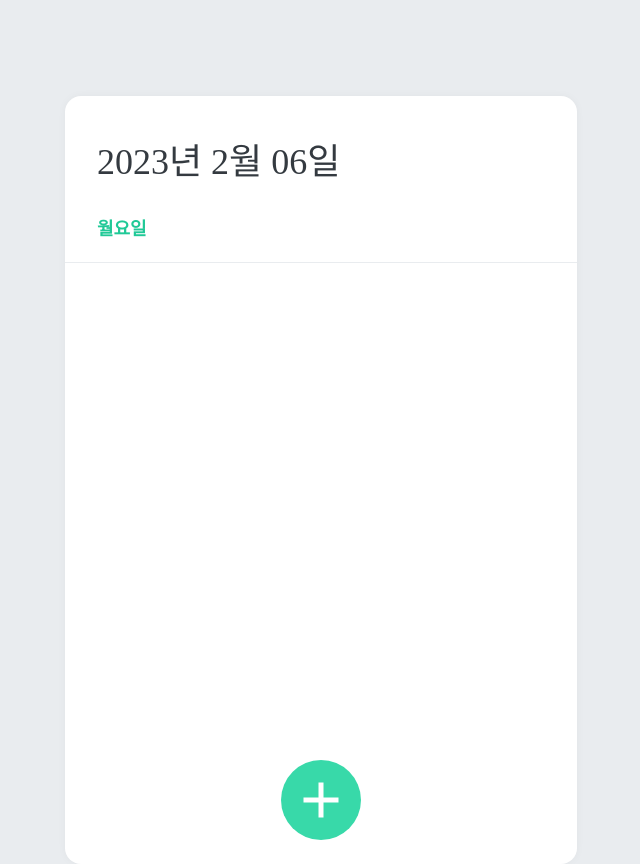
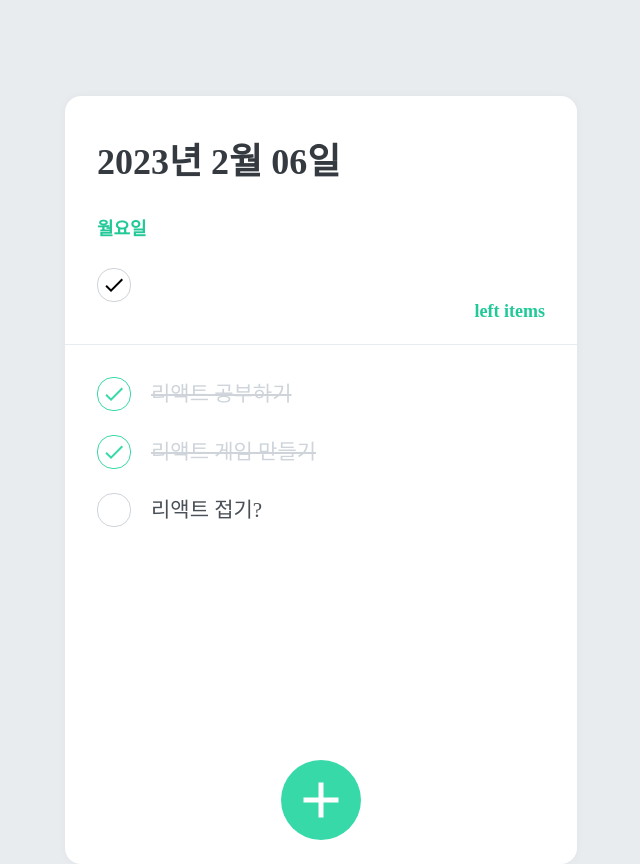
Before and after one commit to S-hee-sung/JS-Game, a React (Create React App) app in the folder todo-project/: page / in a window 1280 px wide. Shown: the whole page, without its empty margins (319-959 px from the left). Built offline with nearby package versions, Linux system fonts and the light colour scheme.

Commit message:
02.06 1차 수정

```diff
--- a/todo-project/public/index.html
+++ b/todo-project/public/index.html
@@ -1,5 +1,5 @@
 <!DOCTYPE html>
-<html lang="en">
+<html lang="ko">
   <head>
     <meta charset="utf-8" />
     <link rel="icon" href="%PUBLIC_URL%/favicon.ico" />
--- a/todo-project/src/App.js
+++ b/todo-project/src/App.js
@@ -19,21 +19,21 @@ const GlobalStyle = createGlobalStyle`
 
 function App() {
   const [todos, setTodos] = useState([
-    // {
-    //   id: 1,
-    //   text: '수업 교안 작성하기',
-    //   checked: true
-    // },
-    // {
-    //   id: 2,
-    //   text: '시험 채점하기',
-    //   checked: true
-    // },
-    // {
-    //   id: 3,
-    //   text: '단계별 실습 예제 만들기',
-    //   checked: false
-    // }
+    {
+      id: 1,
+      text: '리액트 공부하기',
+      checked: true
+    },
+    {
+      id: 2,
+      text: '리액트 게임 만들기',
+      checked: true
+    },
+    {
+      id: 3,
+      text: '리액트 접기?',
+      checked: false
+    }
   ]);
 
   const nextId = useRef(4);
--- a/todo-project/src/component/TodoHead.jsx
+++ b/todo-project/src/component/TodoHead.jsx
@@ -1,13 +1,17 @@
-import styled from "styled-components";
+import styled, { css } from "styled-components";
+import { MdDone } from 'react-icons/md';
+import { useState } from "react";
 
 
-const TodoHeadBlock = styled.div`
+
+const TodoHeadWrapper = styled.div`
   padding: 48px 32px 24px 32px;
   border-bottom: 1px solid #e9ecef;
 
   h1 {
     margin: 0px;
     font-size: 36px;
+    font-weight: 700;
     color: #343a40;
   }
   .day {
@@ -17,12 +21,37 @@ const TodoHeadBlock = styled.div`
     font-weight: bold;
   }
 `;
+
 const Tasks = styled.div`
   color: #20c997;
   font-size: 18px;
-    margin-top: 40px;
+  /* margin-top: 20px; */
   font-weight: bold;
+  text-align: end;
 `;
+
+
+const CheckAll = styled.div`
+  width: 32px;
+  height: 32px;
+  border-radius: 16px;
+  border: 1px solid #ced4da;
+  font-size: 24px;
+  display: flex;
+  align-items: center;
+  justify-content: center;
+  margin-right: 20px;
+  margin-top: 30px;
+  cursor: pointer;
+
+  ${props =>
+    props.checked &&
+    css`
+      border: 1px solid #38d9a9;
+      color: #38d9a9;
+    `}
+`;
+
 
 
 
@@ -35,21 +64,33 @@ function TodoHead({todos}) {
     day: '2-digit'
   });
 
-
-  // const dayName = today.toLocaleString('ko-KR', { weekday: 'long' });
   const weekday = ['일', '월', '화', '수', '목', '금', '토'];
   const dayName = weekday[today.getDay()];
 
+  const [checkList, setCheckList] = useState('');
 
-  const headToday = today.toLocaleString();
-  // const undoneTasks = todos.filter(todo => !todo.checked);
+
+
+  // const leftItemEl = document.querySelector('.left-items')
+  // const activeTasks = todos.filter(todo => !todo.checked);
+
+  // const setLeftItems = () => {
+  //   const leftTodos = activeTasks();
+  //   leftItemEl.innerHTML = `${leftTodos.length} items left`;
+  // };
+  // const checkedTasks = todos.filter(todo => !todo.checked);
+
 
   return (
-    <TodoHeadBlock>
+    <TodoHeadWrapper>
       <h1>{dateString}</h1>
       <div className="day">{dayName}요일</div>
-      {/* <Tasks>할 일 {undoneTasks.lenth}개 남음</Tasks> */}
-    </TodoHeadBlock>
+      <CheckAll>
+        <MdDone />
+      </CheckAll>
+      {/* <Tasks>{checkedTasks.length} left items </Tasks> */}
+      <Tasks>left items</Tasks>
+    </TodoHeadWrapper>
   );
 }
 
--- a/todo-project/src/component/TodoInsert.jsx
+++ b/todo-project/src/component/TodoInsert.jsx
@@ -101,6 +101,7 @@ function TodoInsert({ onInsert }) {
         <TodoInsertWrapper>
           <InsertForm  onSubmit={handleSubmit}>
             <StyledInput
+              autoFocus
               value={value}
               onChange={handleChange}
               placeholder="할 일을 입력 후, Enter 를 누르세요"
--- a/todo-project/src/component/TodoListItem.jsx
+++ b/todo-project/src/component/TodoListItem.jsx
@@ -1,5 +1,6 @@
 import styled, { css } from "styled-components";
 import { MdDone, MdDelete } from 'react-icons/md';
+import { useState } from "react";
 
 const Remove = styled.div`
     display: flex;
@@ -56,15 +57,21 @@ const Text = styled.div`
         props.checked &&
         css`
             color: #ced4da;
+            /* color: #38d9a9; */
+            text-decoration: line-through;
         `}
 `;
+
 
 function TodoListItem({todo, onRemove, onToggle }) {
   const { id, text, checked } = todo;
 
+
   return (
     <TodoItemBlock>
-      <CheckCircle checked={checked} onClick={() => {onToggle(id)}}>
+      <CheckCircle
+        checked={checked}
+        onClick={() => {onToggle(id)}}>
         {checked && <MdDone />}
       </CheckCircle>
       <Text checked={checked}>{text}</Text>
```
Lines whose indentation alone changed are shown as unchanged.
